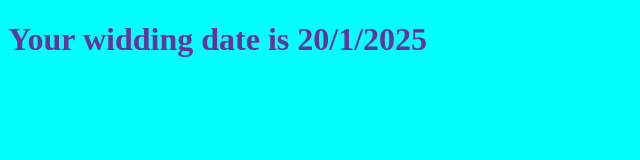
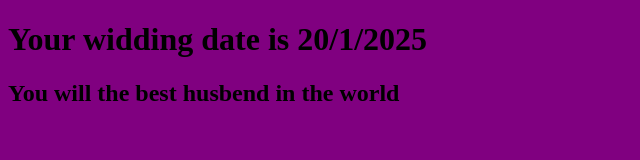
Before and after one commit to abdelrahmanmamdouh20/GraduationProject, a plain HTML site: page index.html in a window 1280 px wide. Shown: the whole page, without its empty margins (0-640 px from the left). Drawn offline with Linux system fonts and the light colour scheme.

Commit message:
Create First Copy From Project

```diff
--- a/index.html
+++ b/index.html
@@ -8,6 +8,7 @@
 </head>
 <body>
     <h1>Your widding date is 20/1/2025</h1>
+    <h2>You will the best husbend in the world</h2>
     <script src="app.js"></script>
     <style></style>
 </body>
--- a/style.css
+++ b/style.css
@@ -1,6 +1,6 @@
 h1{
-    color:rebeccapurple;
+    color:black;
 }
 body{
-    background-color: aqua;
+    background-color: purple;
 }
```
